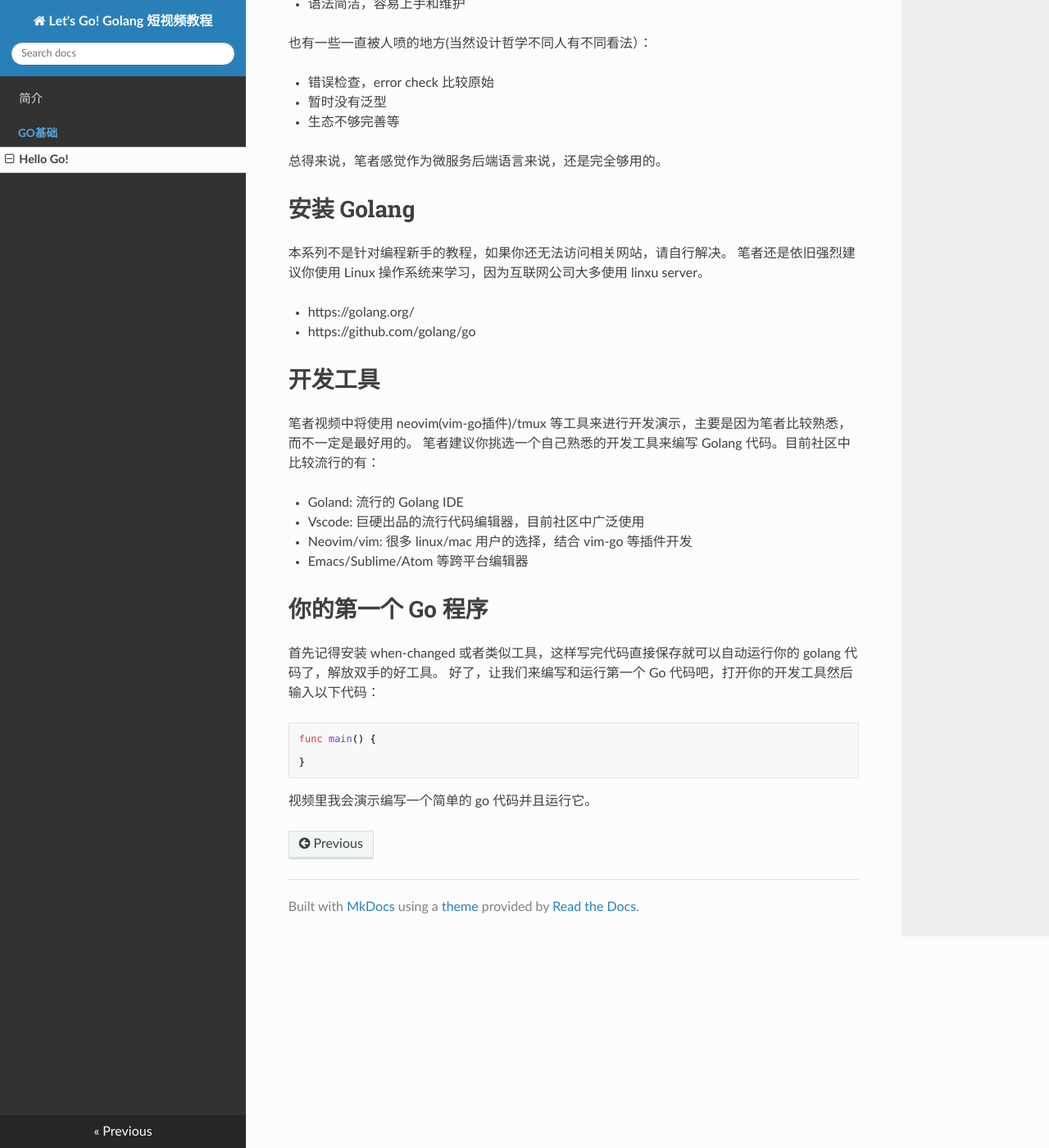
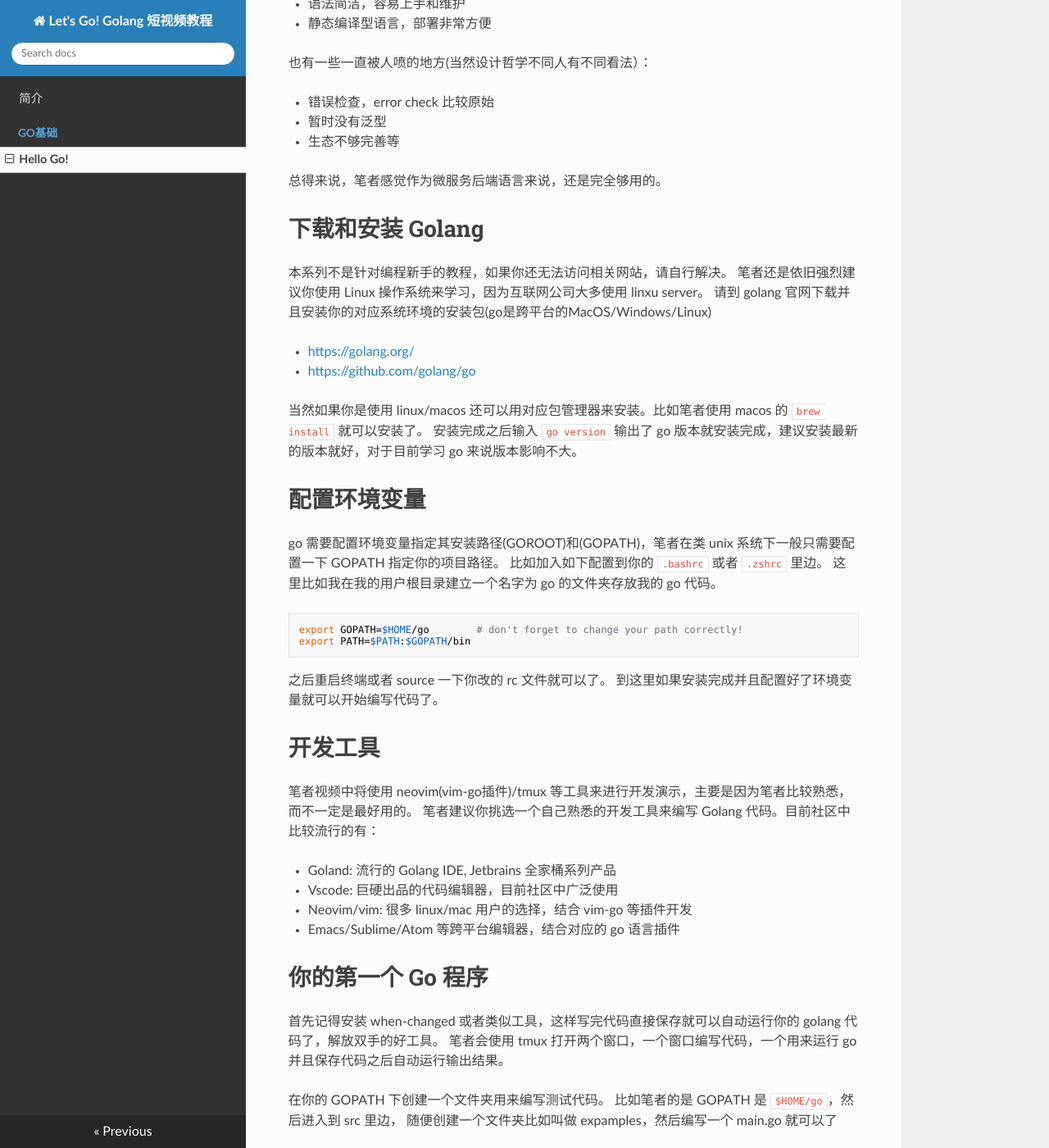
Before and after one commit to PegasusWang/LetsGo, an MkDocs documentation site: the page built from docs/基础篇/00_hello_go/hello_go.md, in a window 1280 px wide and 1400 px high, scrolled down 463 px. Shown: the whole window at 82% size. Built offline with MkDocs 1.6.1, drawn with Linux system fonts in a browser that asks for light colours; nearby versions of some CDN libraries; some of the changed text lies outside the part shown.

Commit message:
complete hello go

````diff
--- a/docs/基础篇/00_hello_go/hello_go.md
+++ b/docs/基础篇/00_hello_go/hello_go.md
@@ -11,6 +11,7 @@
 - 有个好爹(google)和一堆牛人开发维护
 - 性能高，并发友好
 - 语法简洁，容易上手和维护
+- 静态编译型语言，部署非常方便
 
 也有一些一直被人喷的地方(当然设计哲学不同人有不同看法）：
 
@@ -20,33 +21,61 @@
 
 总得来说，笔者感觉作为微服务后端语言来说，还是完全够用的。
 
-# 安装 Golang
+# 下载和安装 Golang
 
 本系列不是针对编程新手的教程，如果你还无法访问相关网站，请自行解决。
 笔者还是依旧强烈建议你使用 Linux 操作系统来学习，因为互联网公司大多使用 linxu server。
+请到 golang 官网下载并且安装你的对应系统环境的安装包(go是跨平台的MacOS/Windows/Linux)
 
-- https://golang.org/
-- https://github.com/golang/go
+- [ https://golang.org/ ](https://golang.org/)
+- [https://github.com/golang/go ](https://github.com/golang/go)
+
+当然如果你是使用 linux/macos 还可以用对应包管理器来安装。比如笔者使用 macos 的 `brew install` 就可以安装了。
+安装完成之后输入 `go version` 输出了 go 版本就安装完成，建议安装最新的版本就好，对于目前学习 go 来说版本影响不大。
+
+# 配置环境变量
+
+go 需要配置环境变量指定其安装路径(GOROOT)和(GOPATH)，笔者在类 unix 系统下一般只需要配置一下 GOPATH 指定你的项目路径。
+比如加入如下配置到你的 `.bashrc` 或者 `.zshrc` 里边。
+这里比如我在我的用户根目录建立一个名字为 go 的文件夹存放我的 go 代码。
+
+```sh
+export GOPATH=$HOME/go        # don't forget to change your path correctly!
+export PATH=$PATH:$GOPATH/bin
+```
+
+之后重启终端或者 source 一下你改的 rc 文件就可以了。 到这里如果安装完成并且配置好了环境变量就可以开始编写代码了。
 
 # 开发工具
 
 笔者视频中将使用 neovim(vim-go插件)/tmux 等工具来进行开发演示，主要是因为笔者比较熟悉，而不一定是最好用的。
 笔者建议你挑选一个自己熟悉的开发工具来编写 Golang 代码。目前社区中比较流行的有：
 
-- Goland: 流行的 Golang IDE
-- Vscode: 巨硬出品的流行代码编辑器，目前社区中广泛使用
+- Goland: 流行的 Golang IDE, Jetbrains 全家桶系列产品
+- Vscode: 巨硬出品的代码编辑器，目前社区中广泛使用
 - Neovim/vim: 很多 linux/mac 用户的选择，结合 vim-go 等插件开发
-- Emacs/Sublime/Atom 等跨平台编辑器
+- Emacs/Sublime/Atom 等跨平台编辑器，结合对应的 go 语言插件
 
 # 你的第一个 Go 程序
 
 首先记得安装 when-changed 或者类似工具，这样写完代码直接保存就可以自动运行你的 golang 代码了，解放双手的好工具。
+笔者会使用 tmux 打开两个窗口，一个窗口编写代码，一个用来运行 go 并且保存代码之后自动运行输出结果。
+
+在你的 GOPATH 下创建一个文件夹用来编写测试代码。 比如笔者的是 GOPATH 是 `$HOME/go`，然后进入到 src 里边，
+随便创建一个文件夹比如叫做 expamples，然后编写一个 main.go 就可以了
+
 好了，让我们来编写和运行第一个 Go 代码吧，打开你的开发工具然后输入以下代码：
 
 ```go
+// hello_go.go
+package main
+
+import "fmt"
+
 func main() {
-
+	fmt.Println("Hello Golang!")
 }
 ```
 
-视频里我会演示编写一个简单的 go 代码并且运行它。
+你可以 git clone 这个项目到你的 `GOPATH/src` 下，然后进入 expamples 里的文件夹，找到 go 文件就可以使用 go run
+运行示例代码。 视频里我会演示编写一个简单的 go 代码并且运行它。
````
Also changed, not shown: README.md (+1 -1 lines), 1 other file.
